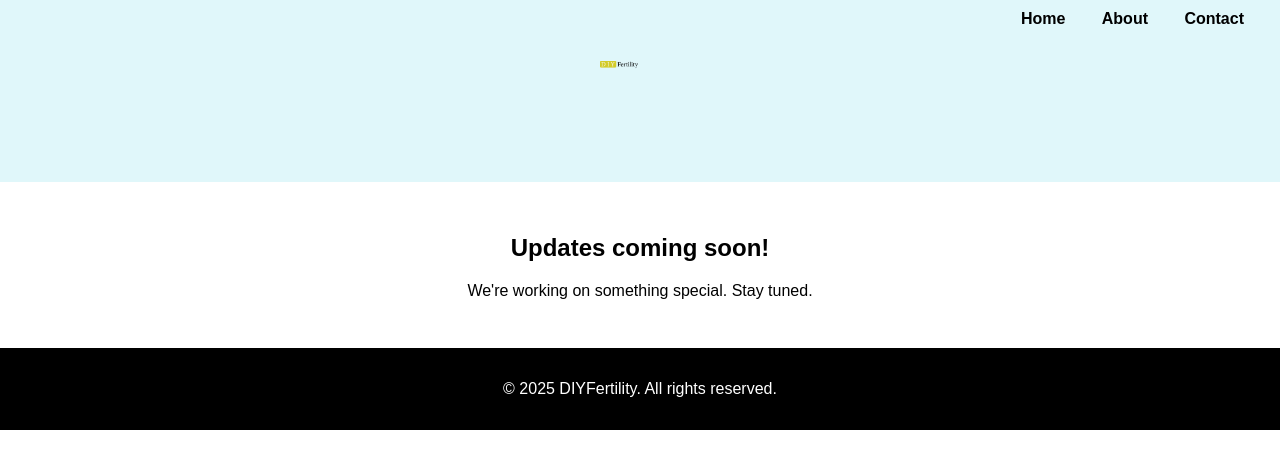
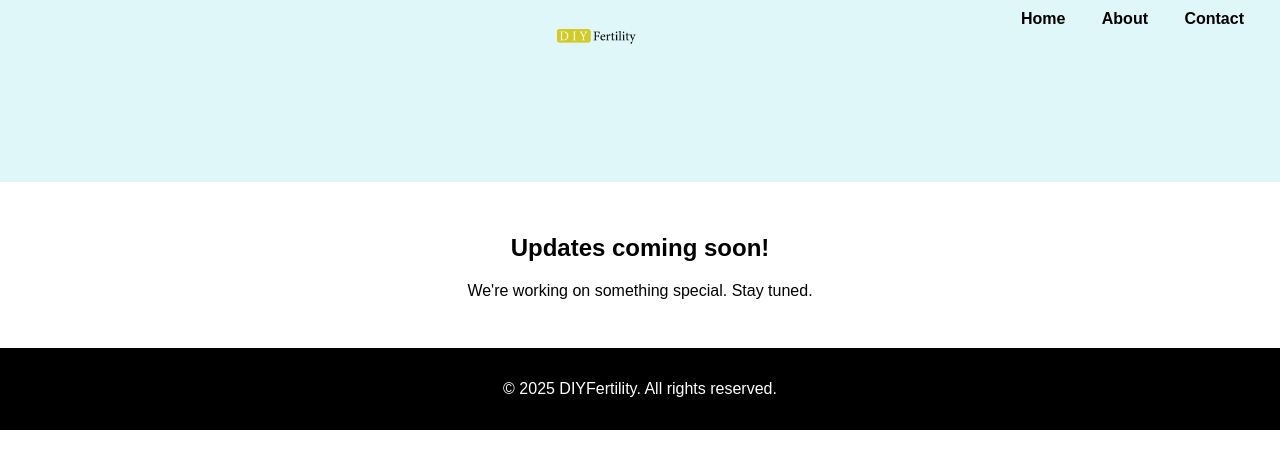
Before and after one commit to trentonlplace/trentonlplace.github.io, a plain HTML site: page index.html in a window 1280 px wide. Drawn offline with Linux system fonts and the light colour scheme.

Commit message:
modified:   style.css

```diff
--- a/style.css
+++ b/style.css
@@ -17,7 +17,7 @@ header {
 }
 
 .logo {
-    height: 45pt;  /* fills up the header height */
+    height: 125px;  /* fills up the header height */
     margin-left: auto;
     margin-right: auto;
     display: block;
```
